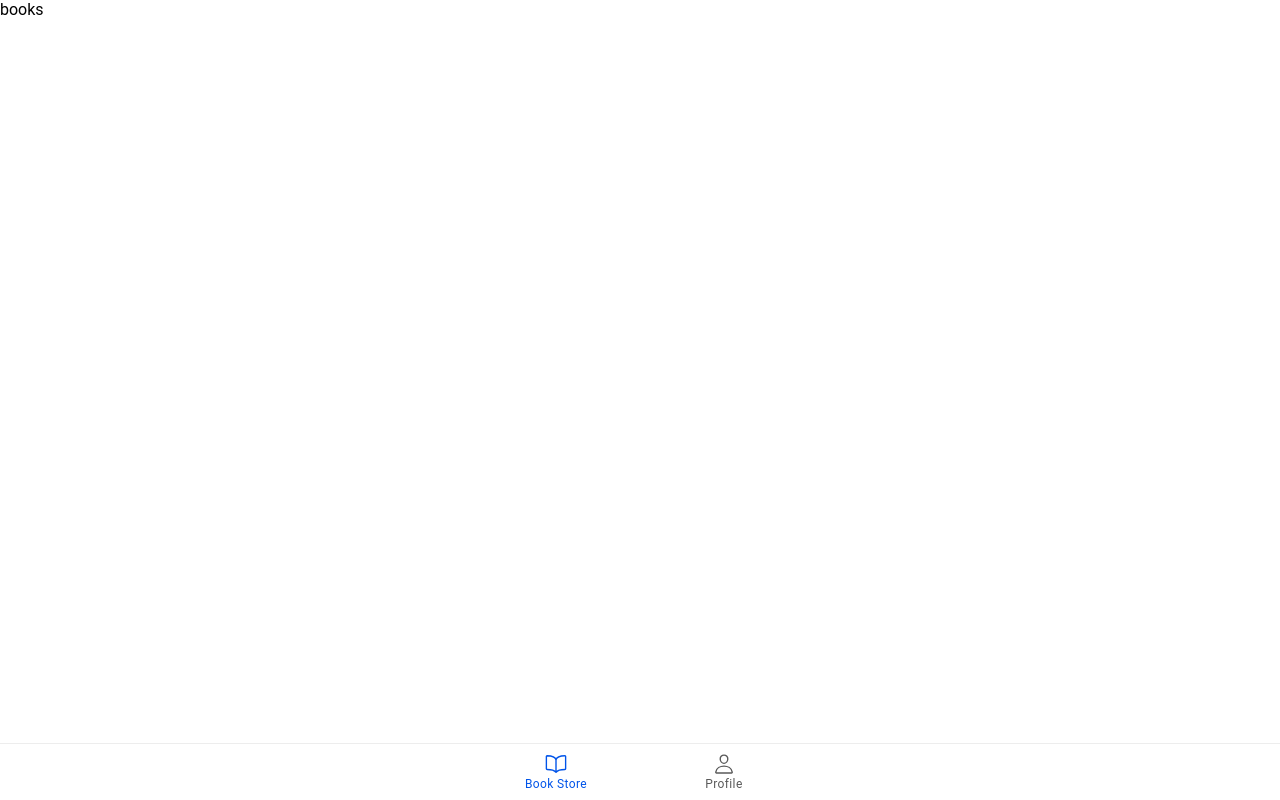
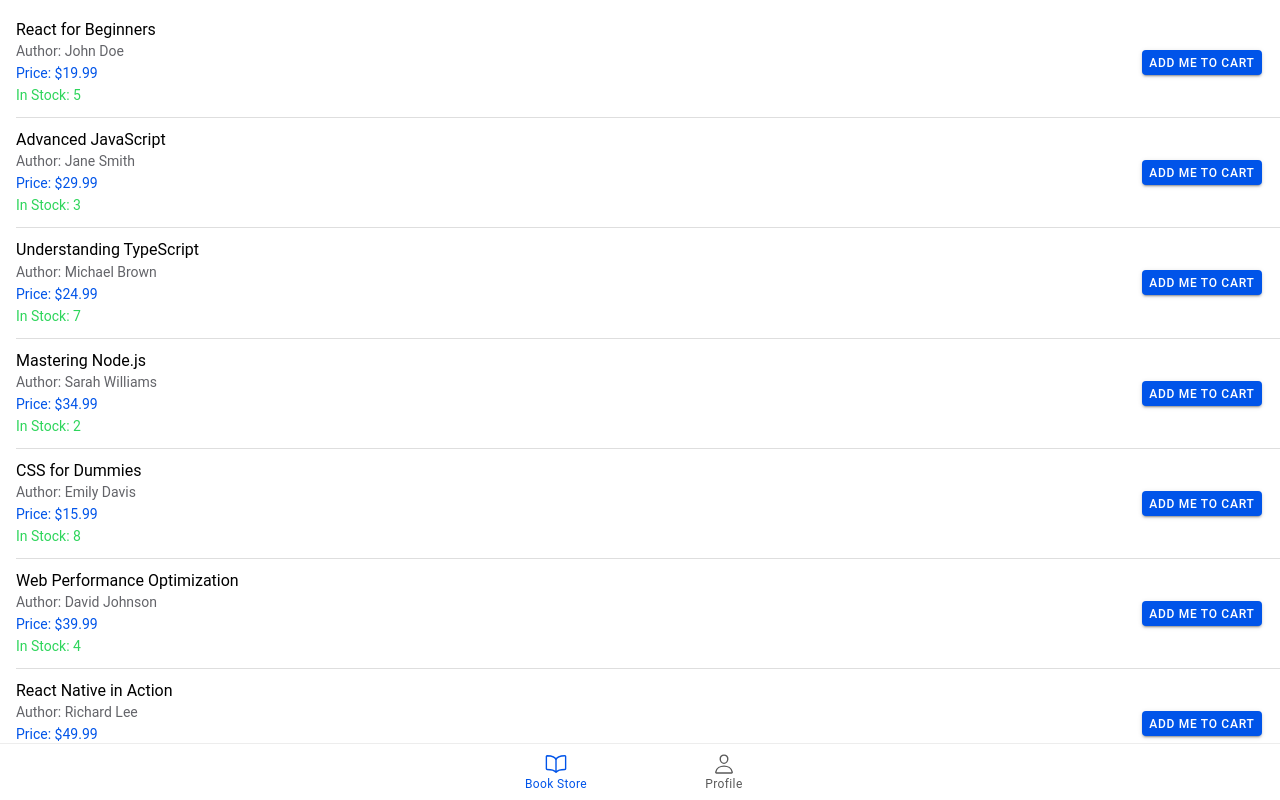
Before and after one commit to pitis/bookstore, a React (Vite) app: page /books in a window 1280 px wide. Built offline with nearby package versions, Linux system fonts and the light colour scheme.

Commit message:
feat: show books

```diff
--- a/src/pages/books/index.tsx
+++ b/src/pages/books/index.tsx
@@ -1,7 +1,43 @@
+import { useGetBooks } from '@/api/books/hooks'
+import {
+  IonButton,
+  IonContent,
+  IonItem,
+  IonLabel,
+  IonList,
+  IonText,
+} from '@ionic/react'
+
 export default function Books() {
+  const { data: books } = useGetBooks()
+
   return (
-    <div>
-      <span>books</span>
-    </div>
+    <IonContent>
+      <IonList>
+        {books.map((book) => (
+          <IonItem key={book.id}>
+            <IonLabel class='ion-text-wrap'>
+              <h2>{book.title}</h2>
+              <p>
+                <IonText color='medium'>Author: {book.author}</IonText>
+              </p>
+              <p>
+                <IonText color='primary'>
+                  Price: ${book.price.toFixed(2)}
+                </IonText>
+              </p>
+              <p>
+                <IonText color={book.stock > 0 ? 'success' : 'danger'}>
+                  {book.stock > 0 ? `In Stock: ${book.stock}` : 'Out of Stock'}
+                </IonText>
+              </p>
+            </IonLabel>
+            <IonButton slot='end' color='primary' disabled={book.stock === 0}>
+              Add me to cart
+            </IonButton>
+          </IonItem>
+        ))}
+      </IonList>
+    </IonContent>
   )
 }
```
